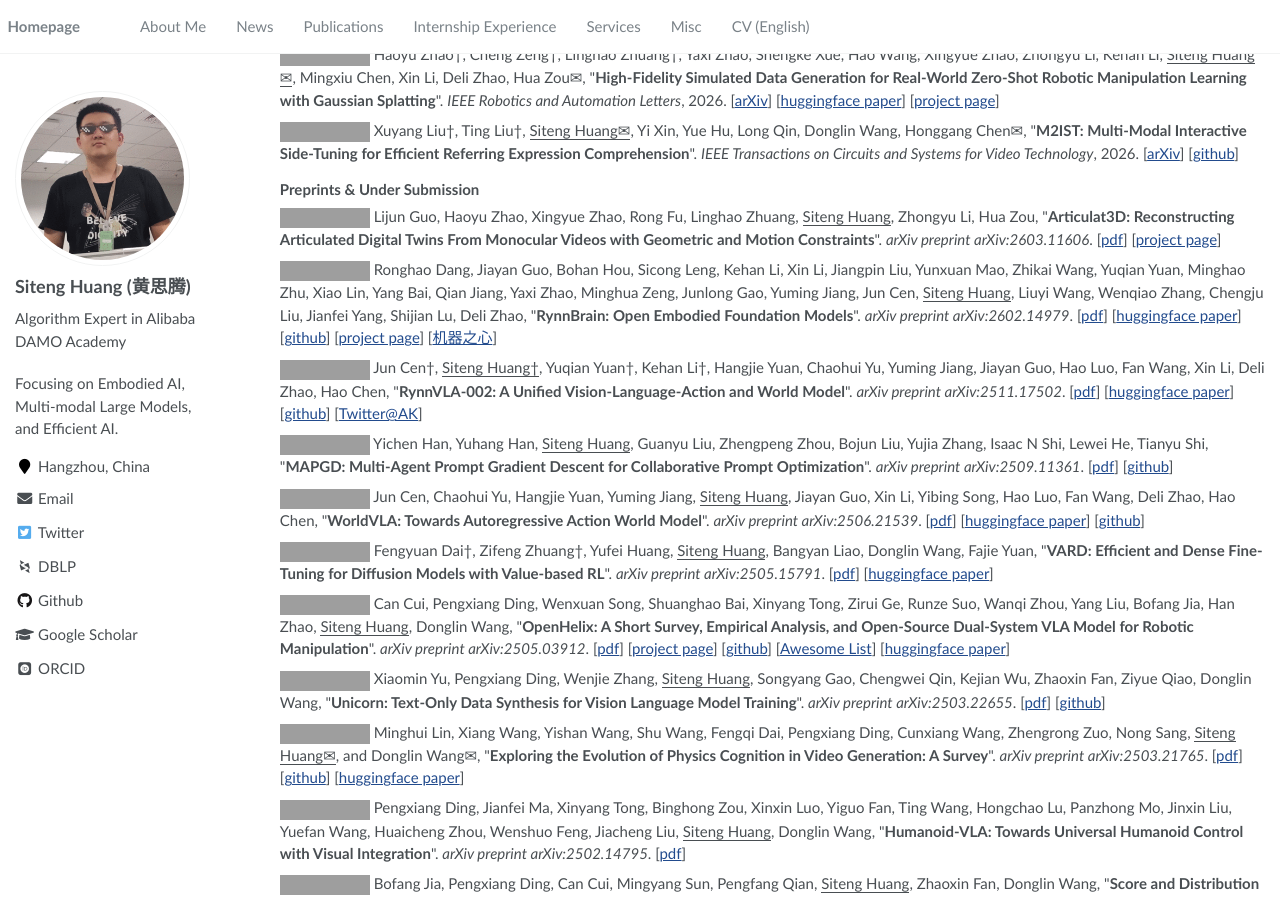
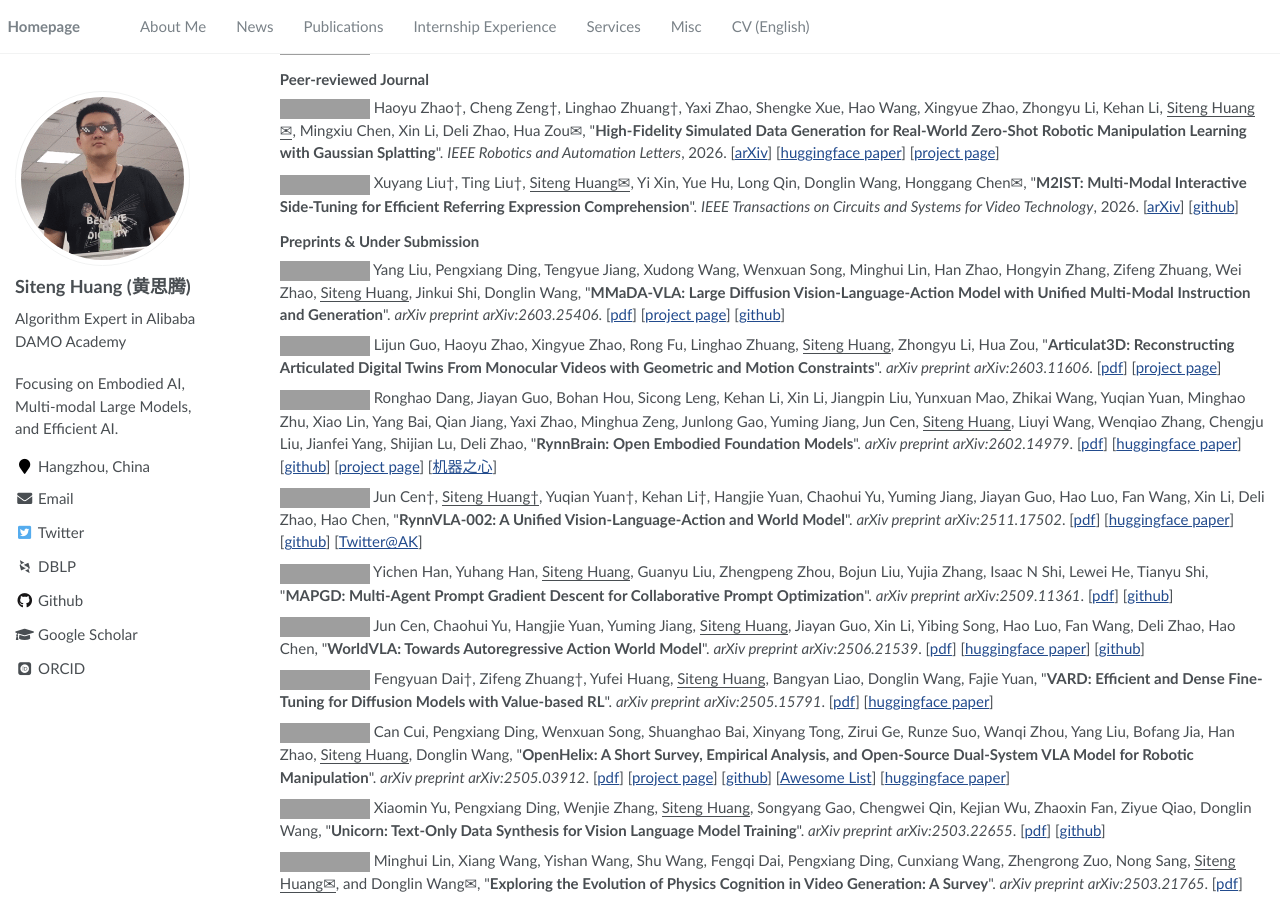
Before and after one commit to bighuang624/bighuang624.github.io, a Jekyll site: the page built from _pages/about.md, in a window 1280 px wide and 900 px high, scrolled down 2845 px. Built offline with Jekyll 4.4.1, drawn with Linux system fonts in a browser that asks for light colours; some web fonts are replaced; some of the changed text lies outside the part shown; grey boxes are pictures that could not be loaded.

Commit message:
add MMaDA-VLA

```diff
--- a/_pages/includes/news.md
+++ b/_pages/includes/news.md
@@ -26,6 +26,7 @@
 }
 </style>
 
+* <span style="font-size:12px;color:#FFFFFF;background-color:#007ec6;padding:1px 5px 1.5px 5px;">2026/03/27</span> **[Preprint]** We released [MMaDA-VLA](https://arxiv.org/abs/2603.25406), a fully native pre-trained large diffusion VLA model that unifies multi-modal understanding and generation in a single framework! See [Project page](https://robosimgs.github.io/) for more details!
 * <span style="font-size:12px;color:#FFFFFF;background-color:#007ec6;padding:1px 5px 1.5px 5px;">2026/03/13</span> **[Preprint]** We released [Articulat3D](https://arxiv.org/abs/2603.11606), a novel framework for constructing high-fidelity digital twins of articulated objects from casually captured monocular videos! See [Project page](https://maxwell-zhao.github.io/Articulat3D/) for the overview video!
 * <span style="font-size:12px;color:#FFFFFF;background-color:#007ec6;padding:1px 5px 1.5px 5px;">2026/02/21</span> **[CVPR'26]** 2 papers ([HiF-VLA](https://arxiv.org/abs/2512.09928) and [V²Drop](https://arxiv.org/abs/2509.01552)) got accepted for CVPR 2026 (Main Conference)!
 * <span style="font-size:12px;color:#FFFFFF;background-color:#007ec6;padding:1px 5px 1.5px 5px;">2026/02/18</span> **[RA-L]** [RoboSimGS](https://arxiv.org/abs/2510.10637), a novel Real2Sim2Real framework that converts multi-view real-world images into scalable, high-fidelity, and physically interactive simulation environments for robotic manipulation, got accepted for RA-L! See [Project page](https://robosimgs.github.io/) for the overview video!
--- a/_pages/includes/pub_short.md
+++ b/_pages/includes/pub_short.md
@@ -73,6 +73,8 @@
 
 ### Preprints & Under Submission
 
+<a href="https://arxiv.org/abs/2603.25406" target="_blank"><img src="https://img.shields.io/badge/arXiv-2603.25406-B31B1B?style=flat-square"></a> Yang Liu, Pengxiang Ding, Tengyue Jiang, Xudong Wang, Wenxuan Song, Minghui Lin, Han Zhao, Hongyin Zhang, Zifeng Zhuang, Wei Zhao, <u>Siteng Huang</u>, Jinkui Shi, Donglin Wang, &quot;**MMaDA-VLA: Large Diffusion Vision-Language-Action Model with Unified Multi-Modal Instruction and Generation**&quot;. *arXiv preprint arXiv:2603.25406*. [[pdf](https://arxiv.org/pdf/2603.25406.pdf)] [[project page](https://yliu-cs.github.io/MMaDA-VLA/)] [[github](https://github.com/yliu-cs/MMaDA-VLA)]
+
 <a href="https://arxiv.org/abs/2603.11606" target="_blank"><img src="https://img.shields.io/badge/arXiv-2603.11606-B31B1B?style=flat-square"></a> Lijun Guo, Haoyu Zhao, Xingyue Zhao, Rong Fu, Linghao Zhuang, <u>Siteng Huang</u>, Zhongyu Li, Hua Zou, &quot;**Articulat3D: Reconstructing Articulated Digital Twins From Monocular Videos with Geometric and Motion Constraints**&quot;. *arXiv preprint arXiv:2603.11606*. [[pdf](https://arxiv.org/pdf/2603.11606.pdf)] [[project page](https://maxwell-zhao.github.io/Articulat3D/)]
 
 <a href="https://arxiv.org/abs/2602.14979" target="_blank"><img src="https://img.shields.io/badge/arXiv-2602.14979-B31B1B?style=flat-square"></a> Ronghao Dang, Jiayan Guo, Bohan Hou, Sicong Leng, Kehan Li, Xin Li, Jiangpin Liu, Yunxuan Mao, Zhikai Wang, Yuqian Yuan, Minghao Zhu, Xiao Lin, Yang Bai, Qian Jiang, Yaxi Zhao, Minghua Zeng, Junlong Gao, Yuming Jiang, Jun Cen, <u>Siteng Huang</u>, Liuyi Wang, Wenqiao Zhang, Chengju Liu, Jianfei Yang, Shijian Lu, Deli Zhao, &quot;**RynnBrain: Open Embodied Foundation Models**&quot;. *arXiv preprint arXiv:2602.14979*. [[pdf](https://arxiv.org/pdf/2602.14979.pdf)] [[huggingface paper](https://huggingface.co/papers/2602.14979)] [[github](https://github.com/alibaba-damo-academy/RynnBrain)] [[project page](https://alibaba-damo-academy.github.io/RynnBrain.github.io/)] [[机器之心](https://mp.weixin.qq.com/s/53UMfJL6VG-TAA4KJNv8Mg)]
```
